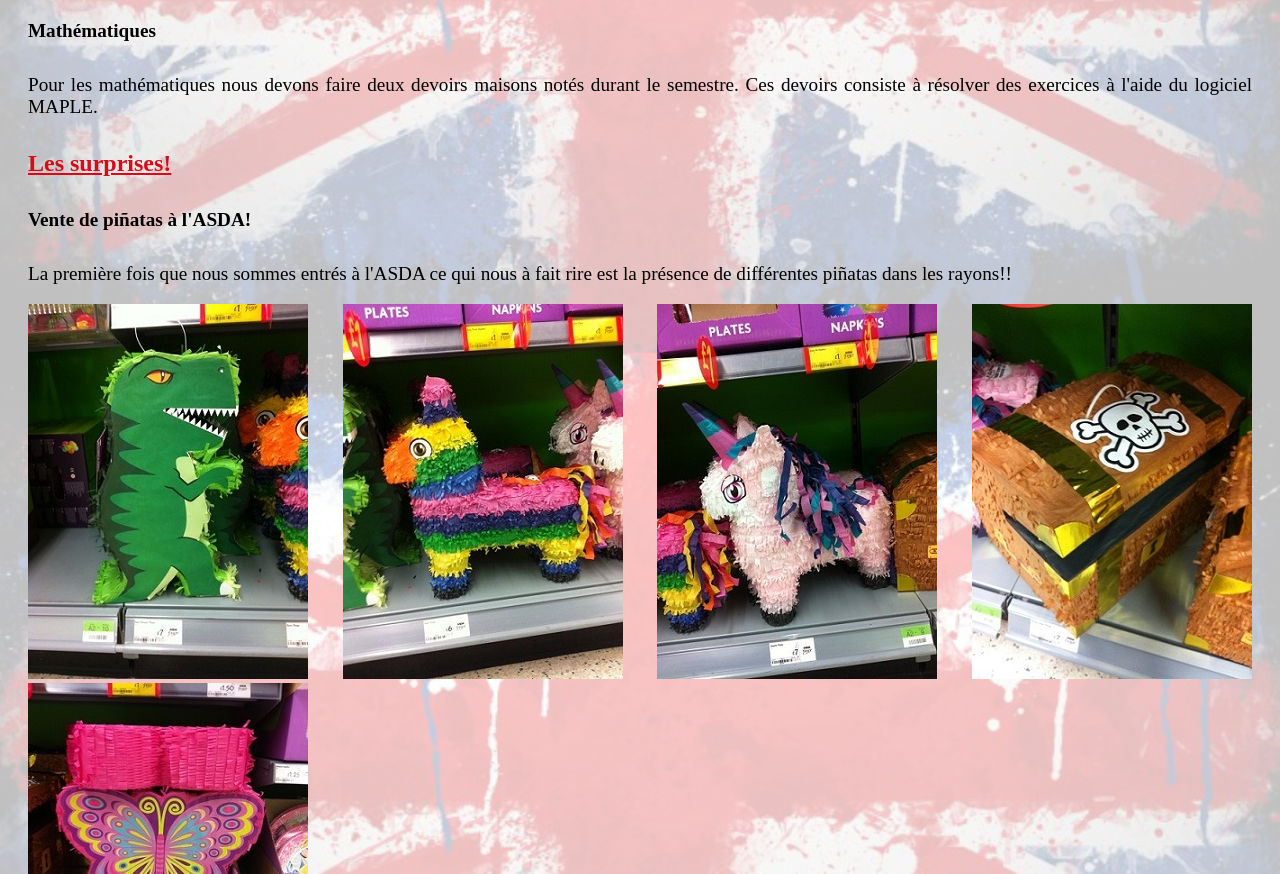
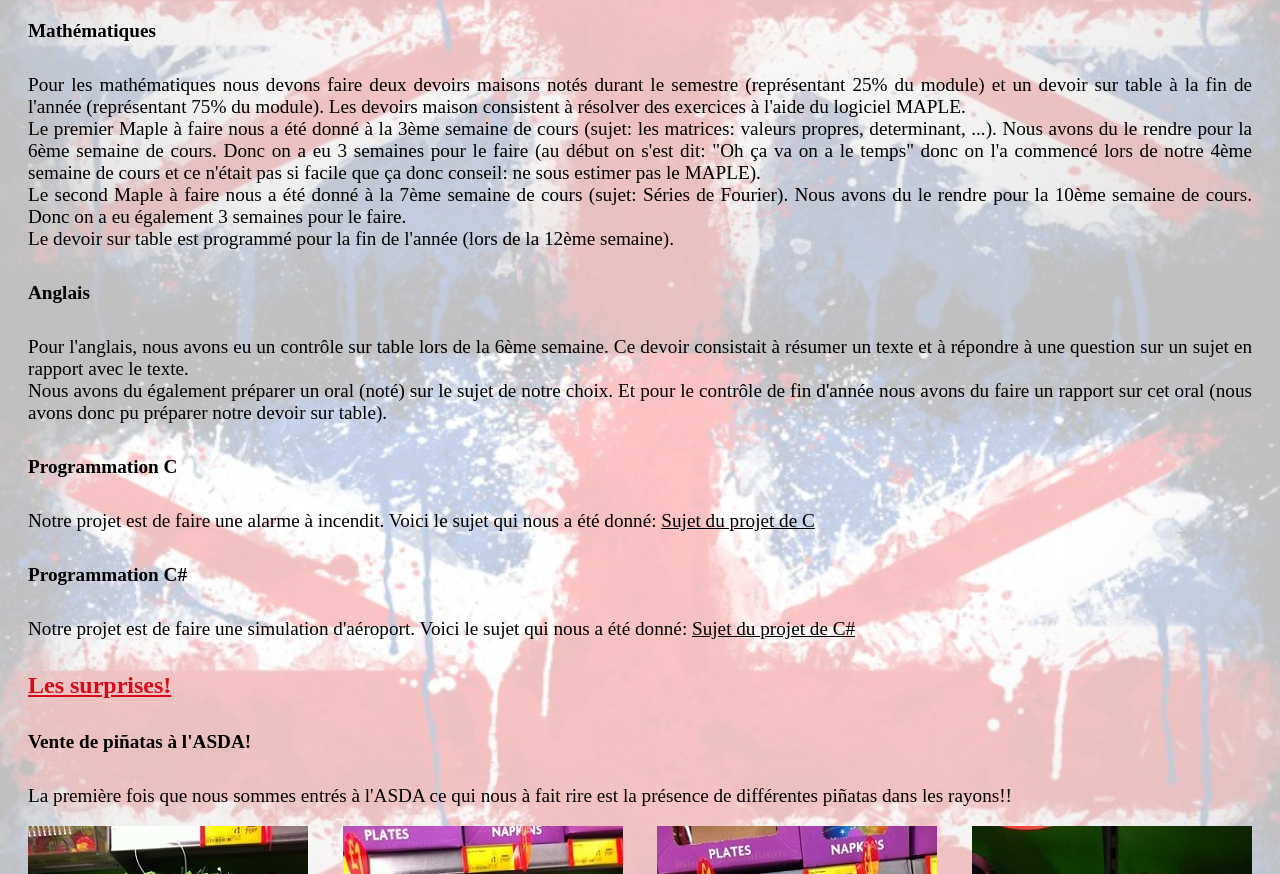
Before and after one commit to epiStafford/epiStafford, a plain HTML site: page website/les-trucs-a-savoir.html in a window 1280 px wide. Shown: the part 4447-5321 px from the top of the page. Drawn offline with Linux system fonts and the light colour scheme.

Commit message:
Ajout d'informations dans les trucs à savoir

```diff
--- a/website/les-trucs-a-savoir.html
+++ b/website/les-trucs-a-savoir.html
@@ -94,11 +94,34 @@
 						<h4>Les devoirs, projets</h4>
 						<h5>Mathématiques</h5>
 						<p>
-							Pour les mathématiques nous devons faire deux devoirs maisons notés durant le semestre. Ces devoirs consiste à résolver des exercices à l'aide du logiciel MAPLE.
+							Pour les mathématiques nous devons faire deux devoirs maisons notés durant le semestre (représentant 25% du module) et un devoir sur table à la fin de l'année (représentant 75% du module).
+							Les devoirs maison consistent à résolver des exercices à l'aide du logiciel MAPLE.
+							<br>
+							Le premier Maple à faire nous a été donné à la 3ème semaine de cours (sujet: les matrices: valeurs propres, determinant, ...). Nous avons du le rendre pour la 6ème semaine de cours. Donc on a eu 3 semaines pour le faire (au début on s'est dit: "Oh ça va on a le temps" donc on l'a commencé lors de notre 4ème semaine de cours et ce n'était pas si facile que ça donc conseil: ne sous estimer pas le MAPLE).
+							<br>
+							Le second Maple à faire nous a été donné à la 7ème semaine de cours (sujet: Séries de Fourier). Nous avons du le rendre pour la 10ème semaine de cours. Donc on a eu également 3 semaines pour le faire.
+							<br>
+							Le devoir sur table est programmé pour la fin de l'année (lors de la 12ème semaine).
+							</p>
+
+						<h5>Anglais</h5>
+						<p>
+							Pour l'anglais, nous avons eu un contrôle sur table lors de la 6ème semaine. Ce devoir consistait à résumer un texte et à répondre à une question sur un sujet en rapport avec le texte.
+							<br>
+							Nous avons du également préparer un oral (noté) sur le sujet de notre choix. Et pour le contrôle de fin d'année nous avons du faire un rapport sur cet oral (nous avons donc pu préparer notre devoir sur table).
 						</p>
-						<p></p>
-						<p></p>
-						<p></p>
+
+						<h5>Programmation C</h5>
+						<p>
+							Notre projet est de faire une alarme à incendit. Voici le sujet qui nous a été donné:
+							<a href="pdf/French-assignment.pdf" target="_blank"> Sujet du projet de C </a>
+						</p>
+
+						<h5>Programmation C#</h5>
+						<p>
+							Notre projet est de faire une simulation d'aéroport. Voici le sujet qui nous a été donné:
+							<a href="pdf/assignment_2014.pdf" target="_blank"> Sujet du projet de C# </a>
+						</p>
 						<p></p>
 					</article>
 				</div>
```
Also changed, not shown: 2 other files.
